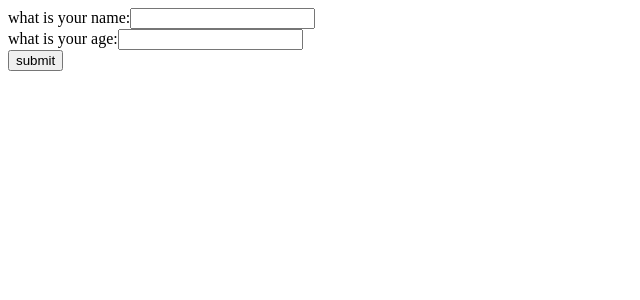
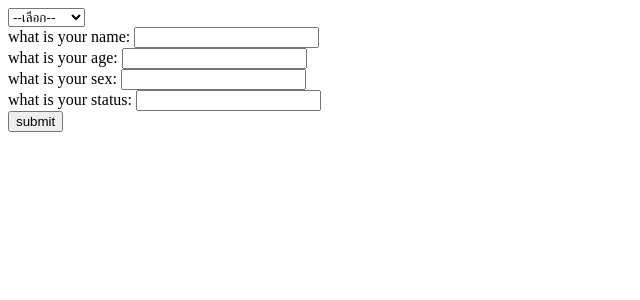
Before and after one commit to waxeve45/Lab2, a PHP site: page / in a window 1280 px wide. Shown: the top 300 px of the page, without its empty margins (0-640 px from the left). Run offline with PHP 8.4, Linux system fonts and the light colour scheme.

Commit message:
Update index.php

```diff
--- a/index.php
+++ b/index.php
@@ -1,12 +1,30 @@
 <!DOCTYPE html>
 <html>
 <body>
-    <form action="show.php">
-        what is your name:<input type="text"name="name"><br>
-        what is your age:<input type="text"name="age"><br>
-        <input type="submit" value="submit">
+<form action="show.php">
 
-    </form>
+<select name="prefix">
+        <option value="">--เลือก--</option>
+        <option value="ดช.">--ดช.--</option>
+        <option value="ดญ.">--ดญ.--</option>
+        <option value="นาย">--นาย--</option>
+        <option value="นาง">--นาง--</option>
+        <option value="นางสาว">--นางสาว--</option>
+
+    </select>
+    <br>
+
+
+
+
+
+    what is your name:   <input type="text"name="name"><br>
+    what is your age:    <input type="text"name="age"><br>
+    what is your sex:    <input type="text"name="sex"><br>
+    what is your status: <input type="text"name="status"><br>
+    <input type="submit" value="submit">
+
+</form>
 
 
 </body>
```
